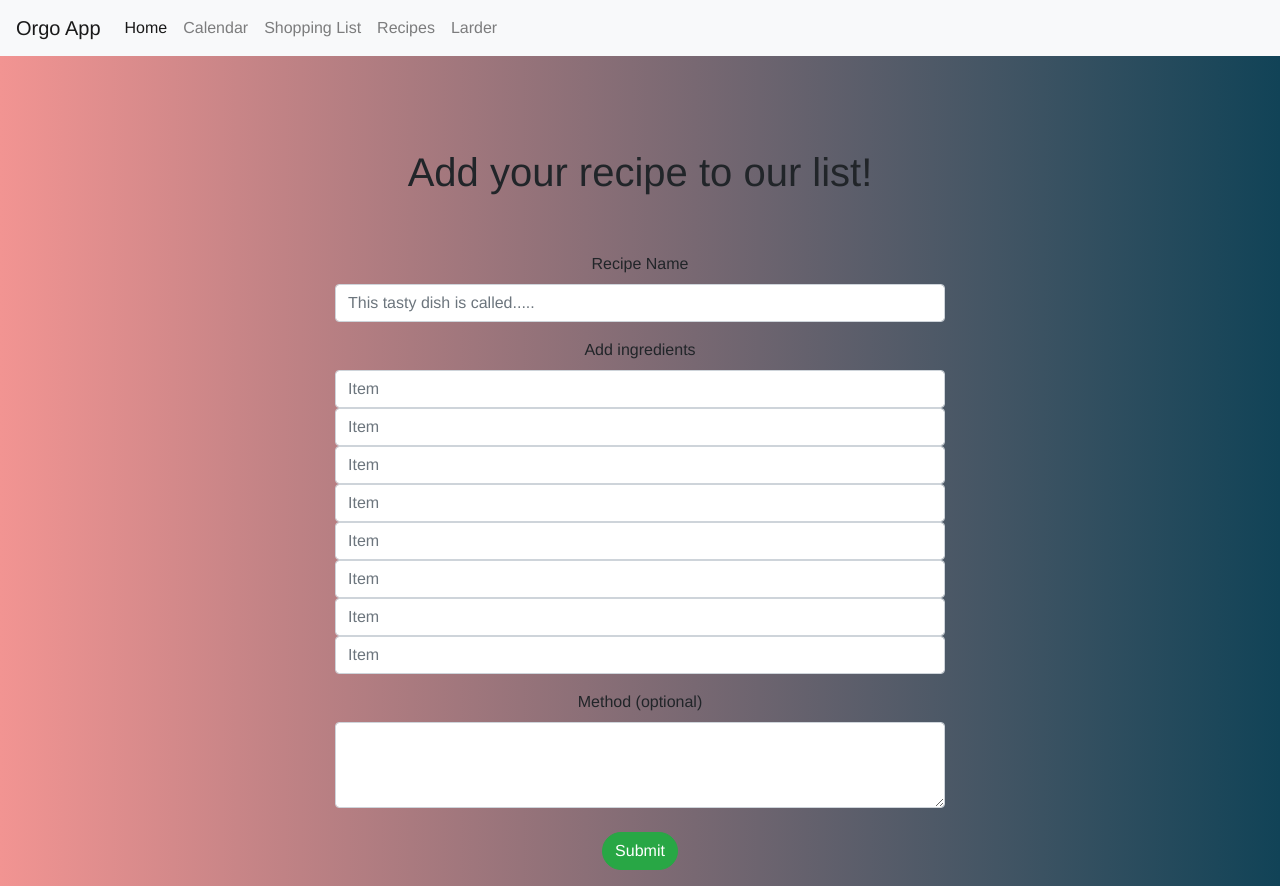
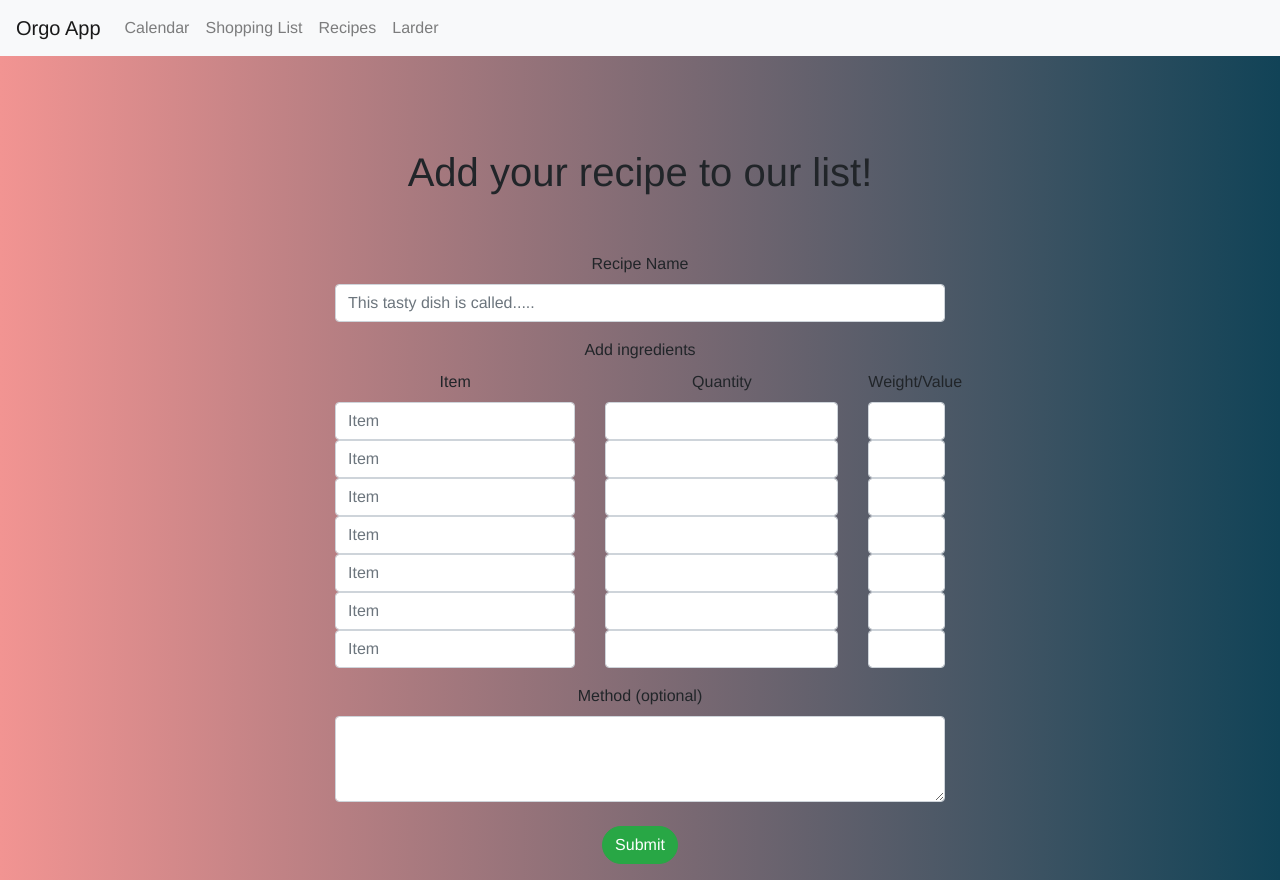
Before and after one commit to benward83/orgo_app, a Vue app in the folder frontend/: page /recipes in a window 1280 px wide. Built offline with nearby package versions, Linux system fonts and the light colour scheme.

Commit message:
[Frontend] Modification of recipe form

```diff
--- a/frontend/src/components/Header.vue
+++ b/frontend/src/components/Header.vue
@@ -11,6 +11,6 @@
 
 <style>
 .jumbotron {
-background-image: url('../assets/Cookbook-min.jpg')
+background-image: url('../assets/Cookbook-min.jpg');
 }
 </style>
--- a/frontend/src/components/Navbar.vue
+++ b/frontend/src/components/Navbar.vue
@@ -1,12 +1,11 @@
 <template>
 <div>
 <nav class="navbar navbar-expand-lg navbar-light bg-light">
-  <a class="navbar-brand" href="#">Orgo App</a>
+   <router-link to="/" class="navbar-brand" href="#">Orgo App
+        <span class="sr-only">(current)</span></router-link>
   <div class="collapse navbar-collapse" id="navbarText">
     <ul class="navbar-nav mr-auto">
       <li class="nav-item active">
-        <router-link to="/" class="nav-link" href="#">Home
-        <span class="sr-only">(current)</span></router-link>
       </li>
       <li class="nav-item">
         <router-link to="/calendar"><a class="nav-link" href="#">Calendar</a></router-link>
@@ -18,7 +17,7 @@
         <router-link to="/recipes"><a class="nav-link" href="#">Recipes</a></router-link>
       </li>
       <li class="nav-item">
-        <router-link to="/larder"><a class="nav-link" href="#">Larder</a></router-link>
+        <router-link to="/"><a class="nav-link" href="#">Larder</a></router-link>
       </li>
     </ul>
     <!-- <span class="navbar-text">
--- a/frontend/src/components/RecipeForm.vue
+++ b/frontend/src/components/RecipeForm.vue
@@ -12,6 +12,9 @@
   </div>
   <div class="form-group">
     <label for="exampleFormControlSelect2">Add ingredients</label>
+   <b-row>
+    <b-col>
+    <label for="exampleFormControlSelect2">Item</label>
     <input class="form-control" type="text" placeholder="Item">
     <input class="form-control" type="text" placeholder="Item">
     <input class="form-control" type="text" placeholder="Item">
@@ -19,7 +22,30 @@
     <input class="form-control" type="text" placeholder="Item">
     <input class="form-control" type="text" placeholder="Item">
     <input class="form-control" type="text" placeholder="Item">
-    <input class="form-control" type="text" placeholder="Item">
+    </b-col>
+
+    <b-col cols="12" md="auto">
+    <label for="exampleFormControlSelect2">Quantity</label>
+    <input class="form-control" type="text" placeholder="">
+    <input class="form-control" type="text" placeholder="">
+    <input class="form-control" type="text" placeholder="">
+    <input class="form-control" type="text" placeholder="">
+    <input class="form-control" type="text" placeholder="">
+    <input class="form-control" type="text" placeholder="">
+    <input class="form-control" type="text" placeholder="">
+    </b-col>
+    <b-col col lg="2">
+      <label for="exampleFormControlSelect2">Weight/Value</label>
+        <input class="form-control" type="text" placeholder="">
+    <input class="form-control" type="text" placeholder="">
+    <input class="form-control" type="text" placeholder="">
+    <input class="form-control" type="text" placeholder="">
+    <input class="form-control" type="text" placeholder="">
+    <input class="form-control" type="text" placeholder="">
+    <input class="form-control" type="text" placeholder="">
+    </b-col>
+  </b-row>
+
   </div>
   <div class="form-group">
     <label for="exampleFormControlTextarea1">Method (optional)</label>
```
